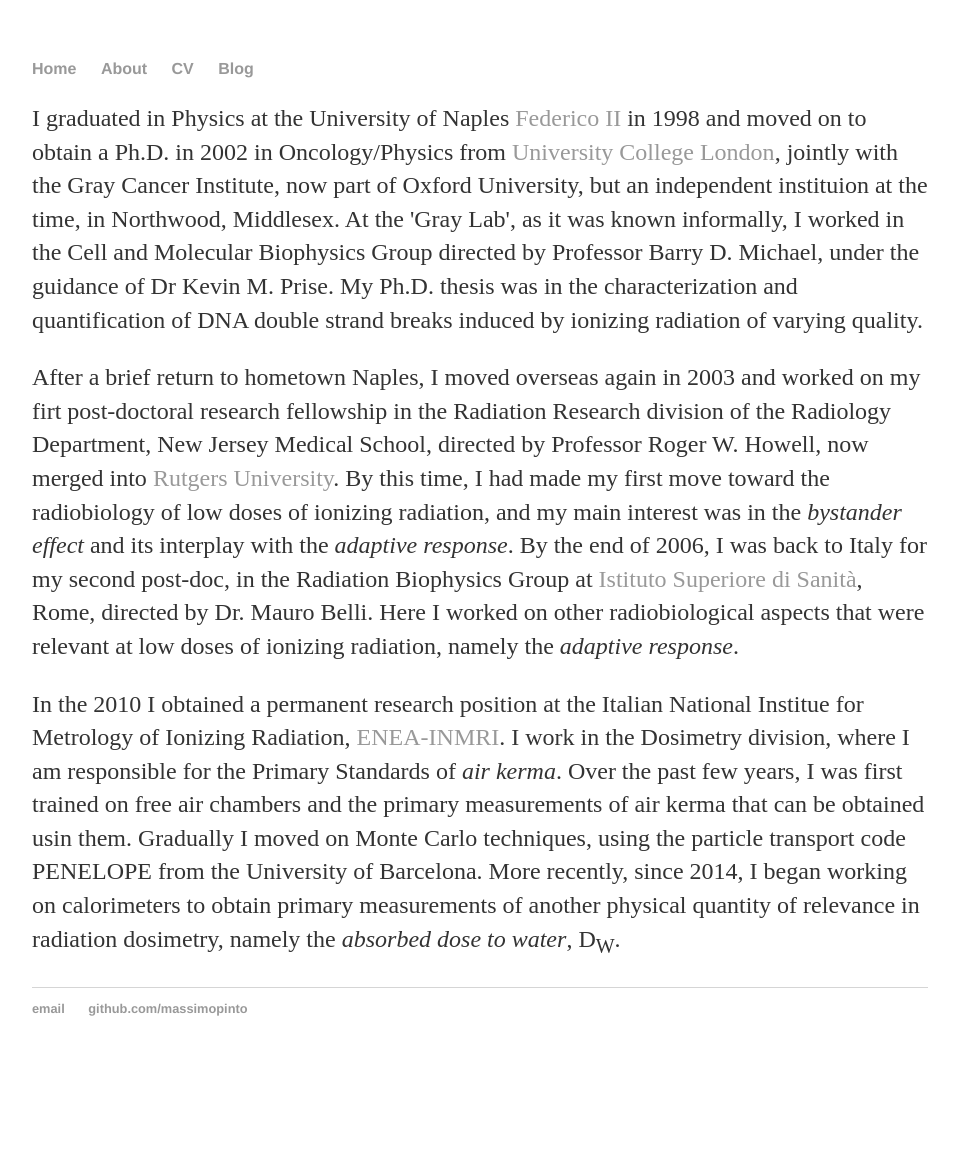
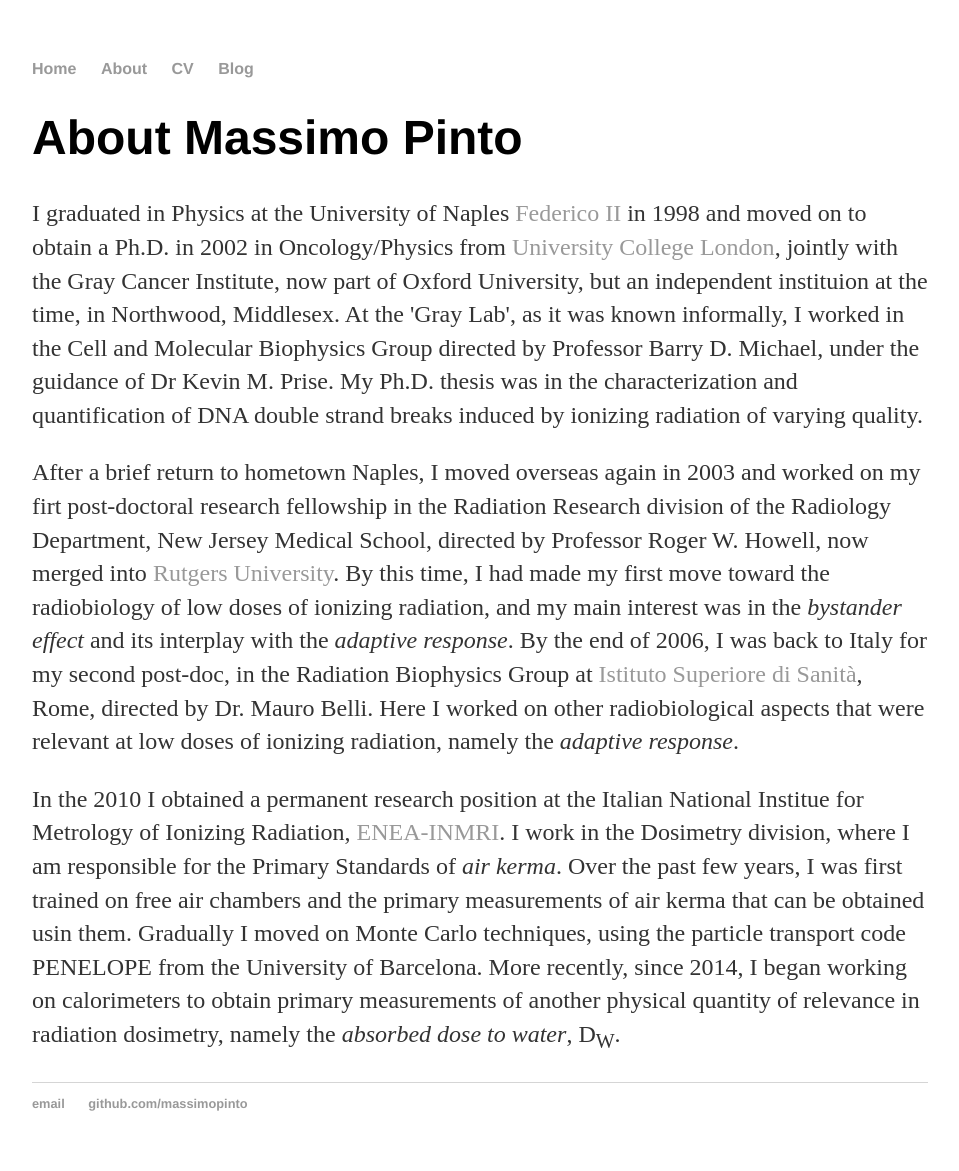
Before and after one commit to massimopinto/massimopinto.github.io, a Jekyll site: the page built from about/index.html, in a window 1280 px wide. Shown: the whole page, without its empty margins (160-1119 px from the left). Built offline with Jekyll 4.4.1, drawn with Linux system fonts in a browser that asks for light colours; before the commit the page ends 1076 px from its top, so only the background shows below that.

Commit message:
Update index.html

```diff
--- a/about/index.html
+++ b/about/index.html
@@ -3,6 +3,7 @@
 title: About Massimo Pinto
 ---
 <div class="blurb">
+  <h1>About Massimo Pinto</h1>
 <p>
 I graduated in Physics at the University of Naples <a href="http://www.unina.it">Federico II</a> in 1998 and moved on to obtain a Ph.D. in 2002 in Oncology/Physics from <a href="http://www.ucl.ac.uk">University College London</a>, jointly with the Gray Cancer Institute, now part of Oxford University, but an independent instituion at the time, in Northwood, Middlesex. At the 'Gray Lab', as it was known informally, I worked in the Cell and Molecular Biophysics Group directed by Professor Barry D. Michael, under the guidance of Dr Kevin M. Prise. My Ph.D. thesis was in the characterization and quantification of DNA double strand breaks induced by ionizing radiation of varying quality. </p>
 <p>
```
